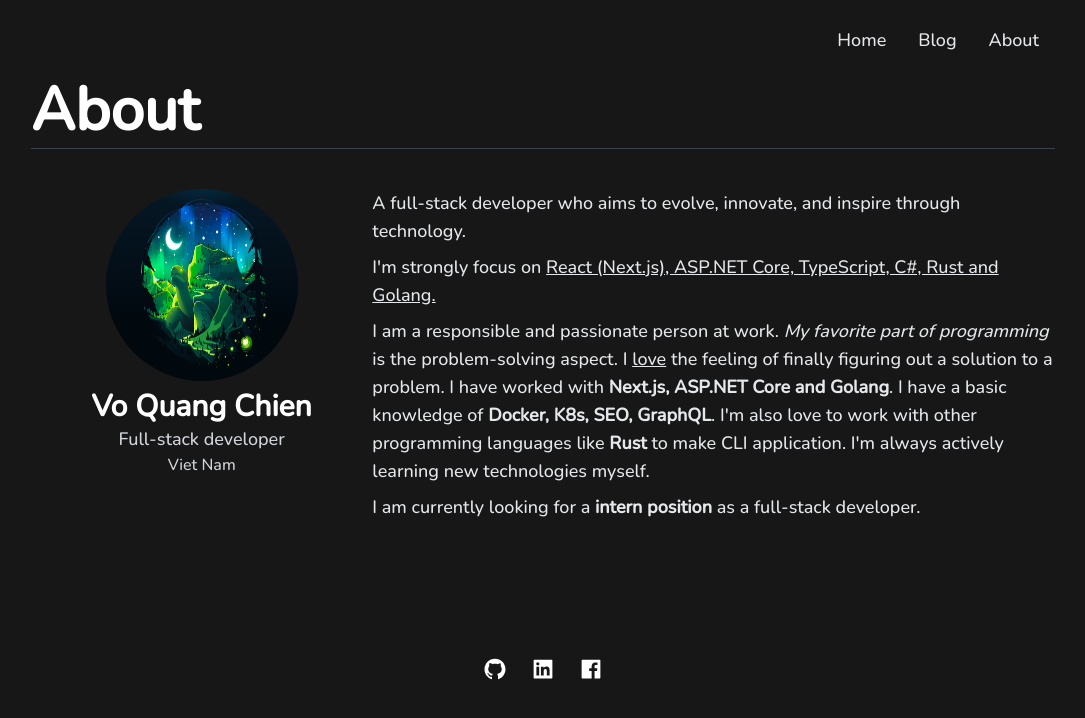
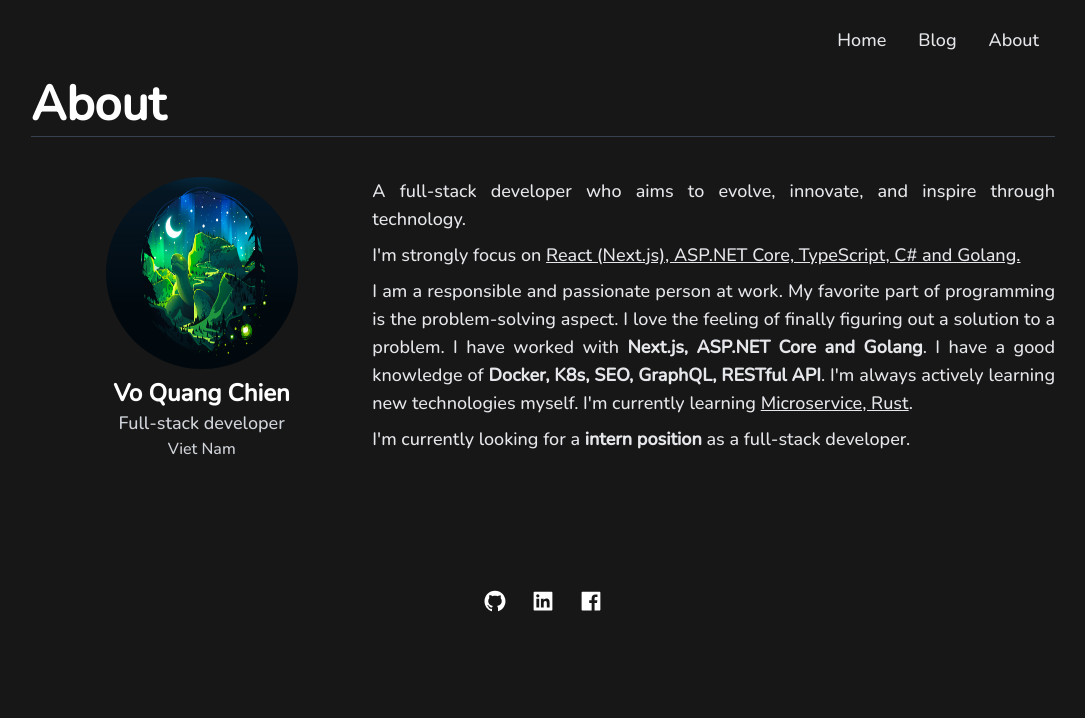
Before and after one commit to 2giosangmitom/2giosangmitom.github.io, a Next.js app: page /about in a window 1280 px wide. Shown: the top 718 px of the page, without its empty margins (97-1182 px from the left). Built offline with nearby package versions, Linux system fonts and the light colour scheme.

Commit message:
update content

```diff
--- a/app/about/page.tsx
+++ b/app/about/page.tsx
@@ -10,8 +10,13 @@ export default function About() {
   }, [])
 
   return (
-    <motion.section initial={{ opacity: 0 }} animate={{ opacity: 1 }} transition={{ duration: 0.5 }}>
-      <h1 className="text-white font-extrabold sm:text-6xl mb-2 text-4xl">About</h1>
+    <motion.section
+      initial={{ opacity: 0 }}
+      animate={{ opacity: 1 }}
+      transition={{ duration: 0.5 }}
+      className="pt-2 sm:pt-0"
+    >
+      <h1 className="text-white font-extrabold sm:text-5xl mb-2 text-2xl">About</h1>
       <div className="h-[0.5px] w-full bg-gray-700"></div>
 
       <div className="md:grid md:grid-cols-3 mt-10">
@@ -22,29 +27,29 @@ export default function About() {
             width={192}
             height={192}
             priority
-            className="rounded-full sm:w-48 sm:h-48 w-32 h-32"
+            className="rounded-full lg:w-48 lg:h-48 sm:w-36 sm:h-36 w-32 h-32"
           />
           <div className="text-center">
-            <h1 className="text-white font-semibold sm:text-3xl mt-2 text-2xl">Vo Quang Chien</h1>
+            <h1 className="text-white font-semibold mt-2 text-2xl">Vo Quang Chien</h1>
             <h2 className="text-gray-300 text-lg">Full-stack developer</h2>
             <h3 className="text-gray-300">Viet Nam</h3>
           </div>
         </div>
 
-        <div className="col-span-2 text-gray-200 sm:text-lg text-base">
+        <div className="col-span-2 text-gray-200 sm:text-lg text-base text-justify">
           <p className="mb-2">A full-stack developer who aims to evolve, innovate, and inspire through technology.</p>
           <p className="mb-2">
-            I&apos;m strongly focus on <u>React (Next.js), ASP.NET Core, TypeScript, C#, Rust and Golang.</u>
+            I&apos;m strongly focus on <u>React (Next.js), ASP.NET Core, TypeScript, C# and Golang.</u>
           </p>
           <p className="mb-2">
-            I am a responsible and passionate person at work. <i>My favorite part of programming</i> is the
-            problem-solving aspect. I <u>love</u> the feeling of finally figuring out a solution to a problem. I have
-            worked with <strong>Next.js, ASP.NET Core and Golang</strong>. I have a basic knowledge of{' '}
-            <strong>Docker, K8s, SEO, GraphQL</strong>. I&apos;m also love to work with other programming languages like{' '}
-            <strong>Rust</strong> to make CLI application. I&apos;m always actively learning new technologies myself.
+            I am a responsible and passionate person at work. My favorite part of programming is the problem-solving
+            aspect. I love the feeling of finally figuring out a solution to a problem. I have worked with{' '}
+            <strong>Next.js, ASP.NET Core and Golang</strong>. I have a good knowledge of{' '}
+            <strong>Docker, K8s, SEO, GraphQL, RESTful API</strong>. I&apos;m always actively learning new technologies
+            myself. I&apos;m currently learning <u>Microservice, Rust</u>.
           </p>
           <p className="mb-2">
-            I am currently looking for a <strong>intern position</strong> as a full-stack developer.
+            I&apos;m currently looking for a <strong>intern position</strong> as a full-stack developer.
           </p>
         </div>
       </div>
--- a/package.json
+++ b/package.json
@@ -3,7 +3,7 @@
   "version": "0.1.0",
   "private": true,
   "scripts": {
-    "dev": "next dev --turbo",
+    "dev": "next dev",
     "build": "next build",
     "start": "next start",
     "lint": "next lint",
```
